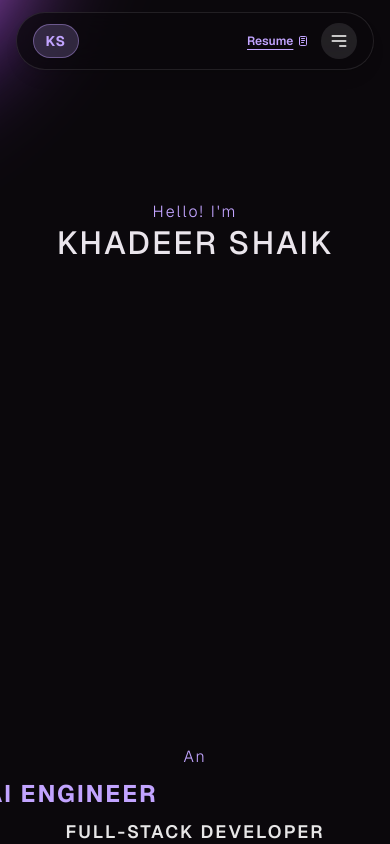
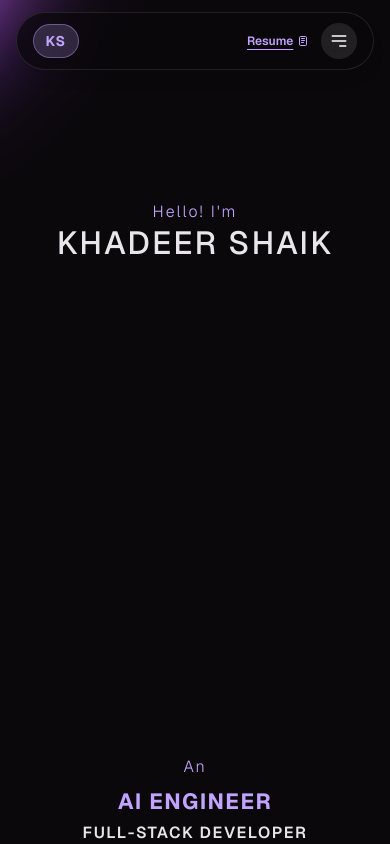
Before and after one commit to FarhanOnCode/khadeer, a Next.js app: page / in a window 390 px wide. Shown: the top 844 px of the page. Built offline with nearby package versions, Linux system fonts and the light colour scheme.

Commit message:
Fix mobile 3D Avatar FOV framing, responsive text layout, and initialFX HMR error

```diff
--- a/src/components/Character/Scene.tsx
+++ b/src/components/Character/Scene.tsx
@@ -40,8 +40,8 @@ const Scene = () => {
       renderer.toneMappingExposure = 1;
       canvasDiv.current.appendChild(renderer.domElement);
 
-      const camera = new THREE.PerspectiveCamera(14.5, aspect, 0.1, 1000);
-      camera.position.z = 10;
+      const initialFov = aspect < 1 ? (2 * Math.atan(Math.tan(((14.5 * Math.PI) / 180) / 2 * 1.777) / aspect) * (180 / Math.PI)) : 14.5;
+      const camera = new THREE.PerspectiveCamera(initialFov, aspect, 0.1, 1000);
       camera.position.set(0, 13.1, 24.7);
       camera.zoom = 1.1;
       camera.updateProjectionMatrix();
--- a/src/components/Character/utils/resizeUtils.ts
+++ b/src/components/Character/utils/resizeUtils.ts
@@ -14,6 +14,11 @@ export default function handleResize(
   const height = canvas3d.height;
   renderer.setSize(width, height);
   camera.aspect = width / height;
+  if (camera.aspect < 1) {
+    camera.fov = (2 * Math.atan(Math.tan(((14.5 * Math.PI) / 180) / 2 * 1.777) / camera.aspect) * (180 / Math.PI));
+  } else {
+    camera.fov = 14.5;
+  }
   camera.updateProjectionMatrix();
   const workTrigger = ScrollTrigger.getById("work");
   ScrollTrigger.getAll().forEach((trigger) => {
--- a/src/components/styles/Landing.css
+++ b/src/components/styles/Landing.css
@@ -96,30 +96,34 @@
   .landing-h2-1,
   .landing-h2-info {
     position: static !important;
-    display: block;
-    width: auto;
+    display: block !important;
+    width: 100% !important;
+    max-width: 100% !important;
     margin: 0 !important;
     font-size: 20px !important;
-    line-height: 1.4 !important;
-    white-space: normal;
-    text-align: center;
+    line-height: 1.3 !important;
+    white-space: normal !important;
+    word-break: break-word !important;
+    text-align: center !important;
     height: auto !important;
     transform: none !important;
   }
 
   .landing-h2-1 {
-    font-size: 24px !important;
-    color: var(--accentColor);
-    font-weight: 700;
+    font-size: 22px !important;
+    color: var(--accentColor) !important;
+    font-weight: 700 !important;
+    letter-spacing: 1.5px !important;
   }
 
   .landing-h2-info {
-    font-size: 18px !important;
-    color: rgba(255, 255, 255, 0.9);
+    font-size: 16px !important;
+    color: rgba(255, 255, 255, 0.9) !important;
+    letter-spacing: 1.5px !important;
   }
 
   .landing-info-h2::after {
-    display: none;
+    display: none !important;
   }
 }
 
--- a/src/components/utils/initialFX.ts
+++ b/src/components/utils/initialFX.ts
@@ -77,8 +77,12 @@ export function initialFX() {
   var landingText4 = new TextSplitter(".landing-h2-1", TextProps);
   var landingText5 = new TextSplitter(".landing-h2-2", TextProps);
 
-  LoopText(landingText2, landingText3);
-  LoopText(landingText4, landingText5);
+  if (landingText2.chars.length && landingText3.chars.length) {
+    LoopText(landingText2, landingText3);
+  }
+  if (landingText4.chars.length && landingText5.chars.length) {
+    LoopText(landingText4, landingText5);
+  }
 }
 
 function LoopText(Text1: TextSplitter, Text2: TextSplitter) {
```
